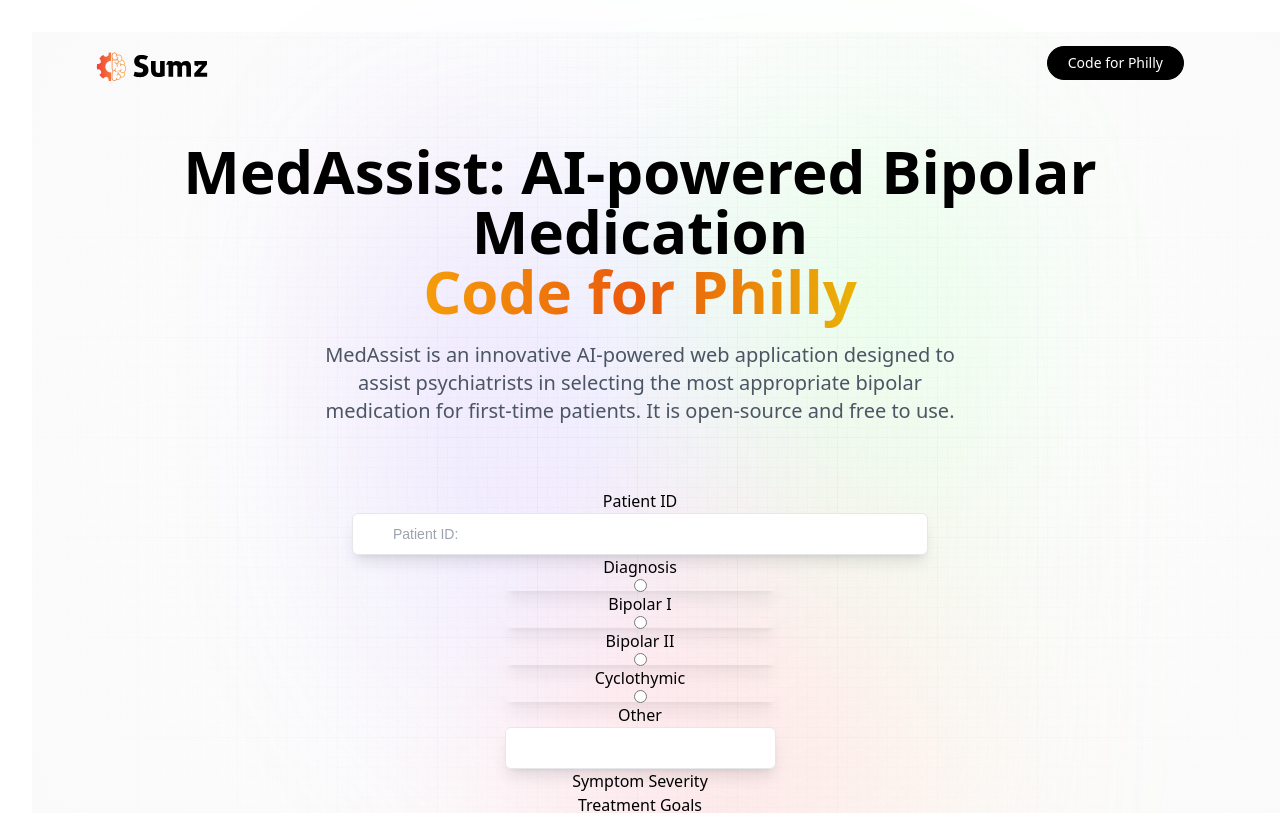
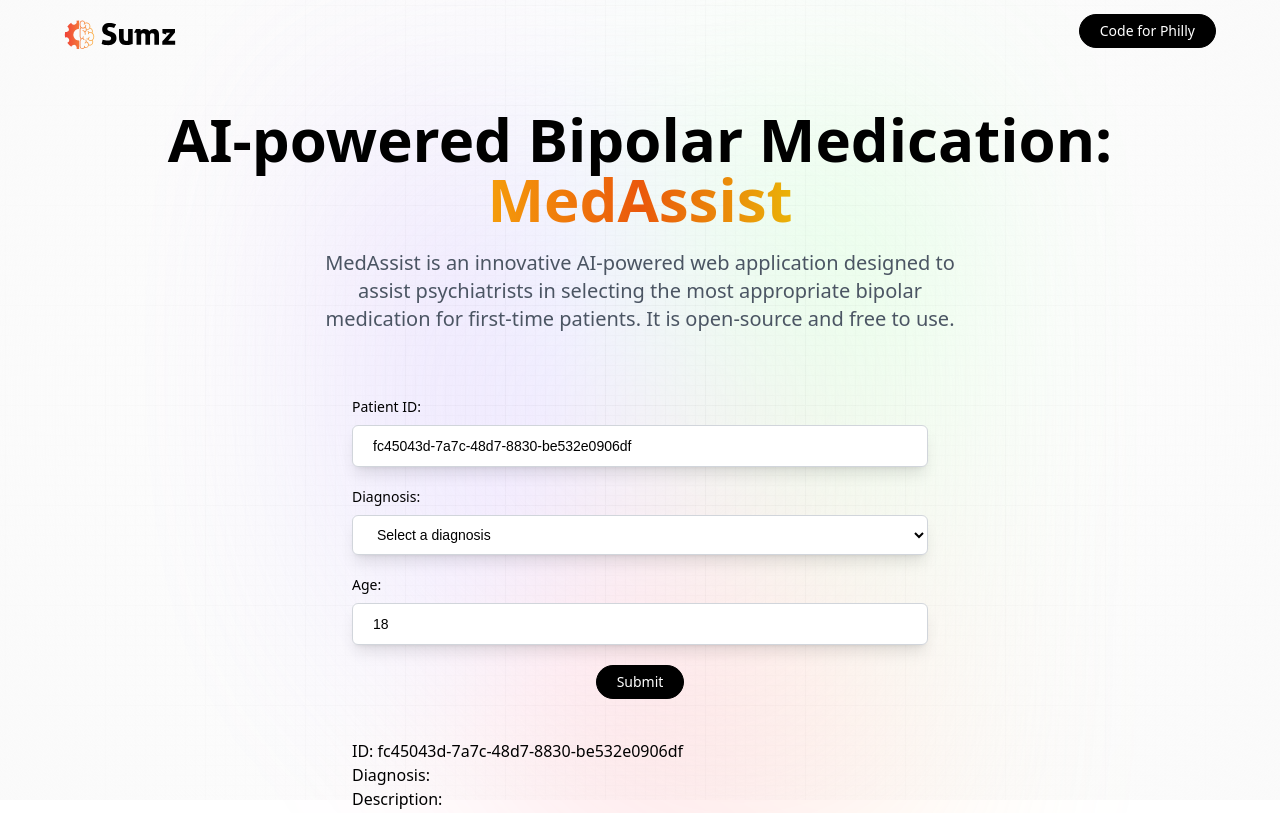
Before and after one commit to taichan03/MedAssist, a React (Vite) app in the folder MedAssist/: page / in a window 1280 px wide. Shown: the top 813 px of the page. Built offline with nearby package versions, Linux system fonts and the light colour scheme; a web font is replaced by a local one.

Commit message:
fixing the merge conflicts

```diff
--- a/MedAssist/package.json
+++ b/MedAssist/package.json
@@ -13,11 +13,13 @@
     "@reduxjs/toolkit": "^1.9.5",
     "react": "^18.2.0",
     "react-dom": "^18.2.0",
-    "react-redux": "^8.0.7"
+    "react-redux": "^8.0.7",
+    "uuid": "^9.0.0"
   },
   "devDependencies": {
     "@types/react": "^18.0.37",
     "@types/react-dom": "^18.0.11",
+    "@types/uuid": "^9.0.2",
     "@typescript-eslint/eslint-plugin": "^5.59.0",
     "@typescript-eslint/parser": "^5.59.0",
     "@vitejs/plugin-react": "^4.0.0",
--- a/MedAssist/src/App.css
+++ b/MedAssist/src/App.css
@@ -1,22 +1,3 @@
-#root {
-  max-width: 1280px;
-  margin: 0 auto;
-  padding: 2rem;
-  text-align: center;
-}
-
-.logo {
-  height: 6em;
-  padding: 1.5em;
-  will-change: filter;
-  transition: filter 300ms;
-}
-.logo:hover {
-  filter: drop-shadow(0 0 2em #646cffaa);
-}
-.logo.react:hover {
-  filter: drop-shadow(0 0 2em #61dafbaa);
-}
 
 @keyframes logo-spin {
   from {
@@ -135,7 +116,7 @@
 }
 
 .url_input {
-  @apply block w-full rounded-md border border-gray-200 bg-white py-2.5 pl-10 pr-12 text-sm shadow-lg font-satoshi font-medium focus:border-black focus:outline-none focus:ring-0;
+  @apply block w-full rounded-md border border-gray-300 bg-white py-2.5 pl-5 pr-5 text-sm shadow-lg font-satoshi font-medium focus:border-black focus:outline-none focus:ring-0;
 }
 
 .submit_btn {
--- a/MedAssist/src/components/Header.tsx
+++ b/MedAssist/src/components/Header.tsx
@@ -15,9 +15,9 @@ const Header = () => {
       </nav>
 
       <h1 className="head_text">
-        MedAssist: AI-powered Bipolar Medication{" "}
+        AI-powered Bipolar Medication:{" "}
         <br className="max-md:hidden" />
-        <span className="orange_gradient">Code for Philly</span>
+        <span className="orange_gradient">MedAssist</span>
       </h1>
       <h2 className="desc">
         MedAssist is an innovative AI-powered web application designed to assist
--- a/MedAssist/src/components/Summary.tsx
+++ b/MedAssist/src/components/Summary.tsx
@@ -1,34 +1,52 @@
-import { useState, FormEvent, ChangeEvent } from "react";
+import { useState, FormEvent, ChangeEvent, useEffect } from "react";
 import { useLazyGetMedicationInfoQuery } from "../services/medicationsApi";
+import PatientIDInput from "./form_components/PatientID.tsx";
 
 const Summary = () => {
   const [patientInfo, setPatientInfo] = useState({
     ID: "",
     Diagnosis: "",
+    OtherDiagnosis: "",
     Description: "",
-    Age: 0,
+    Age: 18,
   });
+  const[allPatientInfo, setAllPatientInfo] = useState([]);
+
   const [getMedicationInfo, { error, isFetching }] =
     useLazyGetMedicationInfoQuery();
+
+  useEffect(() => {
+    const patienInfoFromLocalStorage = JSON.parse(
+      localStorage.getItem('patientInfo')
+    )
+    if(patienInfoFromLocalStorage){
+      setAllPatientInfo(patienInfoFromLocalStorage)
+    }
+
+  }, [])
 
   const handleSubmit = async (e: FormEvent<HTMLFormElement>) => {
     e.preventDefault();
     const { data } = await getMedicationInfo("");
 
     if (data?.description) {
-      const newDescription = { ...patientInfo, description: data.description };
+      const newDescription = { ...patientInfo, Description: data.description };
 
+      const updatedAllPatientInfo = [newDescription, ...allPatientInfo]
       setPatientInfo(newDescription);
 
-      console.log("newDescription");
-    } else {
-      console.log("noDescription");
+      console.log("Logged new description");
+      setAllPatientInfo(updatedAllPatientInfo)
+
+    }
+    else{
+      console.log("No description came back");
     }
   };
 
   const handleDiagnosisChange = (e: ChangeEvent<HTMLSelectElement>) => {
     const selectedValue = e.target.value;
-    if (selectedValue === "Other") {
+    if (selectedValue === 'Other') {
       setPatientInfo({
         ...patientInfo,
         Diagnosis: selectedValue,
@@ -37,7 +55,7 @@ const Summary = () => {
       setPatientInfo({
         ...patientInfo,
         Diagnosis: selectedValue,
-        OtherDiagnosis: "", // Reset the OtherDiagnosis value
+        OtherDiagnosis: '', // Reset the OtherDiagnosis value
       });
     }
   };
@@ -47,7 +65,7 @@ const Summary = () => {
       {/* {search} */}
       <div className="flex flex-col w-full gap-2">
         <form
-          className="relative flex flex-col items-center"
+          className=""
           onSubmit={handleSubmit}
         >
           {/* <img
@@ -55,95 +73,63 @@ const Summary = () => {
             alt="link-icon"
             className="absolute left-0 my-2 ml-3 w-5"
           /> */}
-          <h3>Patient ID</h3>
+          <PatientIDInput patientInfo={patientInfo} setPatientInfo={setPatientInfo}></PatientIDInput>
+          <div className=" mt-5">
+          <label htmlFor="ageInput" className="block font-latoBold text-sm pb-2">
+          Diagnosis:
+          </label>
+            <select
+                value={patientInfo.Diagnosis}
+                onChange={handleDiagnosisChange}
+                required
+                className="url_input peer"
+            >
+              <option value="">Select a diagnosis</option>
+              <option value="Bipolar I">Bipolar I</option>
+              <option value="Bipolar II">Bipolar II</option>
+              <option value="Cyclothymic">Cyclothymic</option>
+              <option value="Other">Other</option>
+            </select>
+            {patientInfo.Diagnosis === 'Other' && (
                 <input
-            type="ID"
-            placeholder="Patient ID:"
-            value={patientInfo.ID}
+                    type="text"
+                    placeholder="Please specify"
+                    value={patientInfo.OtherDiagnosis}
                     onChange={(e) =>
-              setPatientInfo({ ...patientInfo, ID: e.target.value })
+                        setPatientInfo({ ...patientInfo, OtherDiagnosis: e.target.value })
                     }
                     required
-            className="url_input peer" // When you need to style an element based on the state of a sibling element, mark the sibling with the peer class, and use peer-* modifiers to style the target element
+                    className="url_input peer"
                 />
-          <div>
-            <h3>Diagnosis</h3>
-            <label>
-              <input
-                type="radio"
-                value={patientInfo.Diagnosis}
-                onChange={(e) =>
-                  setPatientInfo({ ...patientInfo, Diagnosis: e.target.value })
-                }
-                required
-                className="url_input peer" // When you need to style an element based on the state of a sibling element, mark the sibling with the peer class, and use peer-* modifiers to style the target element
-              />
-              Bipolar I
-            </label>
-            <label>
-              <input
-                type="radio"
-                value={patientInfo.Diagnosis}
-                onChange={(e) =>
-                  setPatientInfo({ ...patientInfo, Diagnosis: e.target.value })
-                }
-                required
-                className="url_input peer" // When you need to style an element based on the state of a sibling element, mark the sibling with the peer class, and use peer-* modifiers to style the target element
-              />
-              Bipolar II
-            </label>
-            <label>
-              <input
-                type="radio"
-                value={patientInfo.Diagnosis}
-                onChange={(e) =>
-                  setPatientInfo({ ...patientInfo, Diagnosis: e.target.value })
-                }
-                required
-                className="url_input peer" // When you need to style an element based on the state of a sibling element, mark the sibling with the peer class, and use peer-* modifiers to style the target element
-              />
-              Cyclothymic
-            </label>
-            <label>
-              <input
-                type="radio"
-                value={patientInfo.Diagnosis}
-                onChange={(e) =>
-                  setPatientInfo({ ...patientInfo, Diagnosis: e.target.value })
-                }
-                required
-                className="url_input peer" // When you need to style an element based on the state of a sibling element, mark the sibling with the peer class, and use peer-* modifiers to style the target element
-              />
-              Other
+            )}
+          </div>
+          <div className="items-center mt-5">
+          <label htmlFor="ageInput" className="block font-latoBold text-sm pb-2">
+            Age:
           </label>
           <input
-              type="Text"
-              placeholder=""
-              value={patientInfo.Diagnosis}
-              onChange={(e) =>
-                setPatientInfo({ ...patientInfo, Diagnosis: e.target.value })
-              }
-              required
-              className="url_input peer" // When you need to style an element based on the state of a sibling element, mark the sibling with the peer class, and use peer-* modifiers to style the target element
-            />
-          </div>
-          <h3>Symptom Severity</h3>
-          <h3>Treatment Goals</h3>
-          <h3>Age</h3>
-          <input
+            id="ageInput"
             type="number"
-            placeholder="35"
             value={patientInfo.Age}
             onChange={(e) =>
               setPatientInfo({ ...patientInfo, Age: Number(e.target.value) })
             }
             required
-            className="url_input peer" // When you need to style an element based on the state of a sibling element, mark the sibling with the peer class, and use peer-* modifiers to style the target element
+            className="url_input peer"
           />
-          <h3>Medical History</h3>
-          <h3>Current Medications</h3>
-          <h3>Allergies</h3>
-          <h3>Additional Considerations</h3>
+          </div>
+
+
+          <div className="flex justify-center mt-5">
+            <button
+              type="submit"
+              className="black_btn peer-focus:border-gray-700 peer-focus:text-gray-700 "
+            >
+              <p>Submit</p>
+            </button>
+          </div>
+        </form>
+        <br />
 
          {/* Display ID and Description */}
          {patientInfo.ID && (
@@ -153,15 +139,6 @@ const Summary = () => {
               <p>Description: {patientInfo.Description}</p>
             </div>
           )}
-          <div className="flex justify-center mt-2">
-            <button
-              type="submit"
-              className="black_btn peer-focus:border-gray-700 peer-focus:text-gray-700 "
-            >
-              <p>Submit</p>
-            </button>
-          </div>
-        </form>
       </div>
     </section>
   );
--- /dev/null
+++ b/MedAssist/src/components/form_components/PatientID.tsx
@@ -0,0 +1,37 @@
+import React, { useEffect } from 'react';
+import { v4 as uuidv4 } from 'uuid';
+
+interface PatientInfo {
+    ID: string;
+    Diagnosis: string;
+    OtherDiagnosis: string;
+    Description: string;
+    Age: number;
+}
+
+interface PatientIDInputProps {
+    patientInfo: PatientInfo;
+    setPatientInfo: React.Dispatch<React.SetStateAction<PatientInfo>>;
+}
+
+function PatientIDInput({ patientInfo, setPatientInfo }: PatientIDInputProps) {
+    useEffect(() => {
+        const generatedGuid = uuidv4();
+        setPatientInfo({ ...patientInfo, ID: generatedGuid });
+    }, []);
+
+    return (
+        <div className="">
+            <label htmlFor="name"  className="block font-latoBold text-sm pb-2">Patient ID: </label>
+            <input
+                type="text"
+                placeholder="Patient ID:"
+                value={patientInfo.ID}
+                readOnly
+                className="url_input peer w-1/2"
+            />
+        </div>
+    );
+}
+
+export default PatientIDInput;
--- a/MedAssist/src/services/medicationsApi.tsx
+++ b/MedAssist/src/services/medicationsApi.tsx
@@ -3,7 +3,7 @@ import { createApi, fetchBaseQuery } from "@reduxjs/toolkit/query/react";
 export const medicationsApi = createApi({
   reducerPath: "medicationsApi",
   baseQuery: fetchBaseQuery({
-    baseUrl: "https://codeforphilly.github.io/medassist-data/api",
+    baseUrl: "https://codeforphilly.github.io/balancer-data/api",
   }),
   endpoints: (builder) => ({
     getMedicationInfo: builder.query({
```
Also changed, not shown: 2 other files (tests, documents, lock files or other folders). Lines whose indentation alone changed are shown as unchanged.
